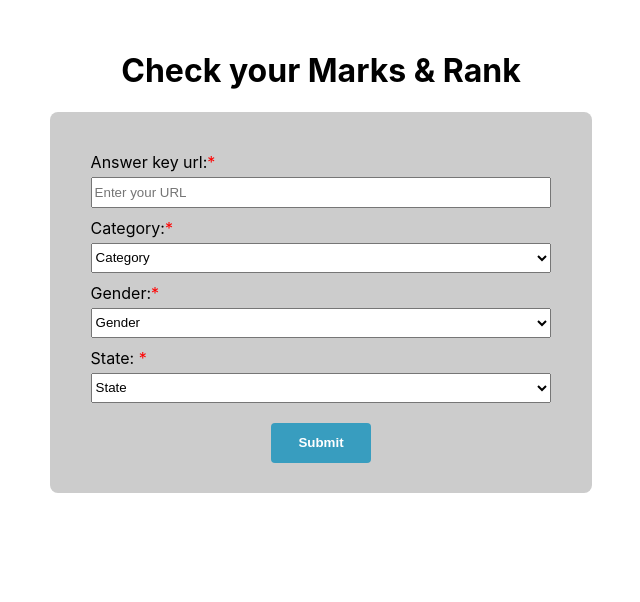
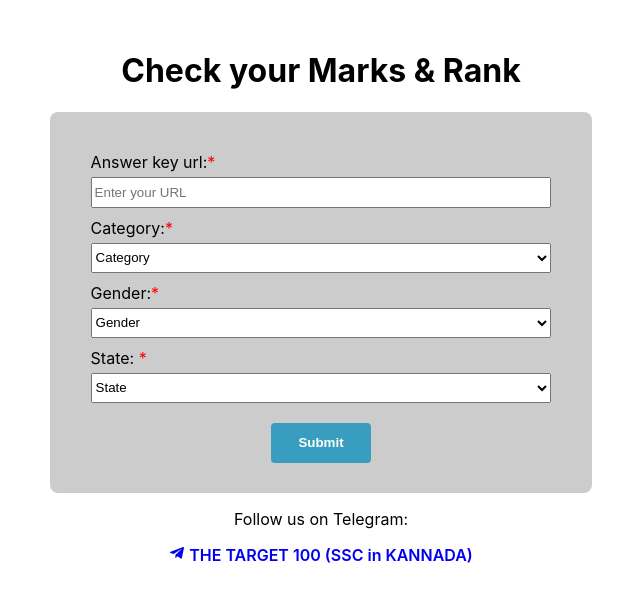
Before and after one commit to Ajaybarath/RankingSystemUI, a React (Create React App) app: page / in a window 1280 px wide. Shown: the top 602 px of the page, without its empty margins (334-974 px from the left). Built offline with nearby package versions, Linux system fonts and the light colour scheme.

Commit message:
added telegram link

```diff
--- a/package.json
+++ b/package.json
@@ -9,6 +9,7 @@
     "axios": "^1.6.7",
     "react": "^18.2.0",
     "react-dom": "^18.2.0",
+    "react-icons": "^5.0.1",
     "react-router-dom": "^6.22.2",
     "react-scripts": "^5.0.1",
     "web-vitals": "^2.1.4"
--- a/src/ExamResult.css
+++ b/src/ExamResult.css
@@ -178,3 +178,16 @@ tr {
 .mandatory {
     color: red;
 }
+
+
+a {
+    text-decoration: none;
+    font-weight: 600;
+}
+
+footer {
+    align-items: center;
+    display: flex;
+    flex-direction: column;
+    margin-bottom: 20px;
+}
--- a/src/ExamResult.js
+++ b/src/ExamResult.js
@@ -2,6 +2,7 @@ import axios from 'axios';
 import React, { useEffect, useState } from 'react';
 import { useLocation, useNavigate } from 'react-router-dom';
 import './ExamResult.css';
+import { FaTelegramPlane } from 'react-icons/fa';
 
 
 const ExamResult = () => {
@@ -145,7 +146,7 @@ const ExamResult = () => {
 
                     <div className='rankHeading'>
                         <p className='rankText'>
-                            Your Rank Among All Karnataka Candidates
+                            Your Rank Among Karnataka Candidates
                         </p>
                     </div>
 
@@ -222,6 +223,12 @@ const ExamResult = () => {
                     </div>
                 </div>
             )}
+            <footer>
+                <p>Follow us on Telegram:</p>
+                <a href="https://t.me/the_target100" target="_blank" rel="noopener noreferrer">
+                    <FaTelegramPlane />  THE TARGET 100 (SSC in KANNADA)
+                </a>
+            </footer>
         </div >
     );
 }
--- a/src/Home.css
+++ b/src/Home.css
@@ -55,3 +55,14 @@ button {
         width: 80%;
     }
 }
+
+a {
+    text-decoration: none;
+    font-weight: 600;
+}
+
+footer {
+    align-items: center;
+    display: flex;
+    flex-direction: column;
+}
--- a/src/Home.js
+++ b/src/Home.js
@@ -1,6 +1,7 @@
 import React, { useState } from 'react';
 import { useNavigate } from 'react-router-dom';
 import './Home.css';
+import { FaTelegramPlane } from 'react-icons/fa';
 
 
 export default function Home() {
@@ -89,6 +90,13 @@ export default function Home() {
                 </div>
                 <button type="submit">Submit</button>
             </form>
+
+            <footer>
+                <p>Follow us on Telegram:</p>
+                <a href="https://t.me/the_target100" target="_blank" rel="noopener noreferrer">
+                    <FaTelegramPlane />  THE TARGET 100 (SSC in KANNADA)
+                </a>
+            </footer>
         </div>
     );
 
```
Also changed, not shown: 1 other file (tests, documents, lock files or other folders).
